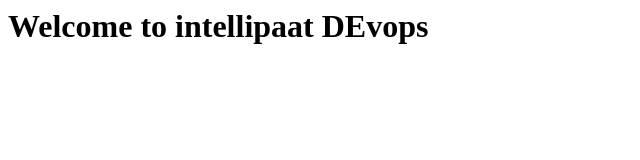
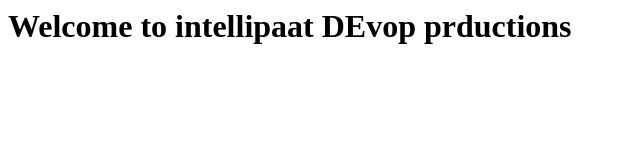
Before and after one commit to talha-07/website, a plain HTML site: page index.html in a window 1280 px wide. Shown: the whole page, without its empty margins (0-640 px from the left). Drawn offline with Linux system fonts and the light colour scheme.

Commit message:
code added for prod

```diff
--- a/index.html
+++ b/index.html
@@ -1,6 +1,6 @@
 <html>
 <title>Jenkins CI/CD pipeline</title>
 <body>
-<h1>Welcome to intellipaat DEvops</h1>
+<h1>Welcome to intellipaat DEvop prductions</h1>
 </body>
 </html>
```
